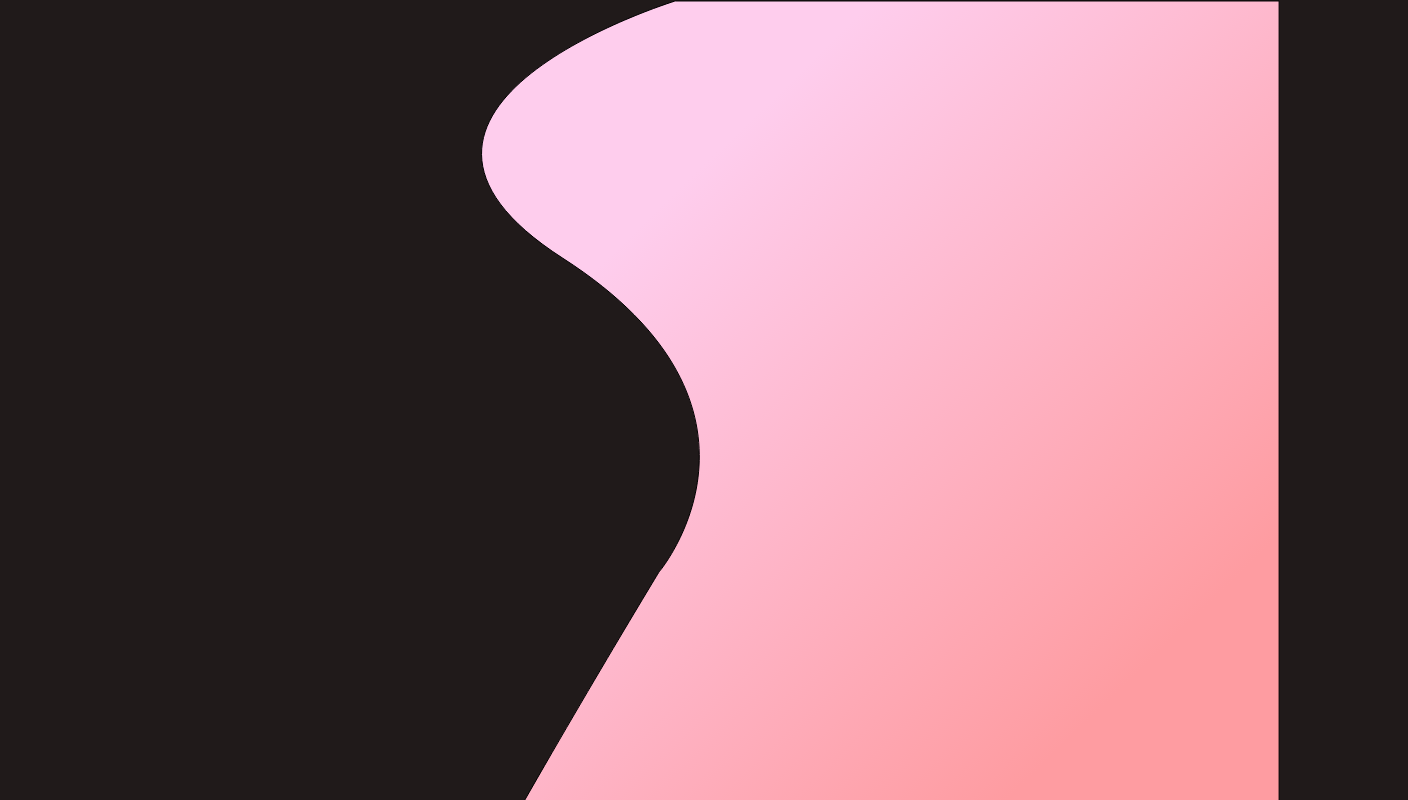
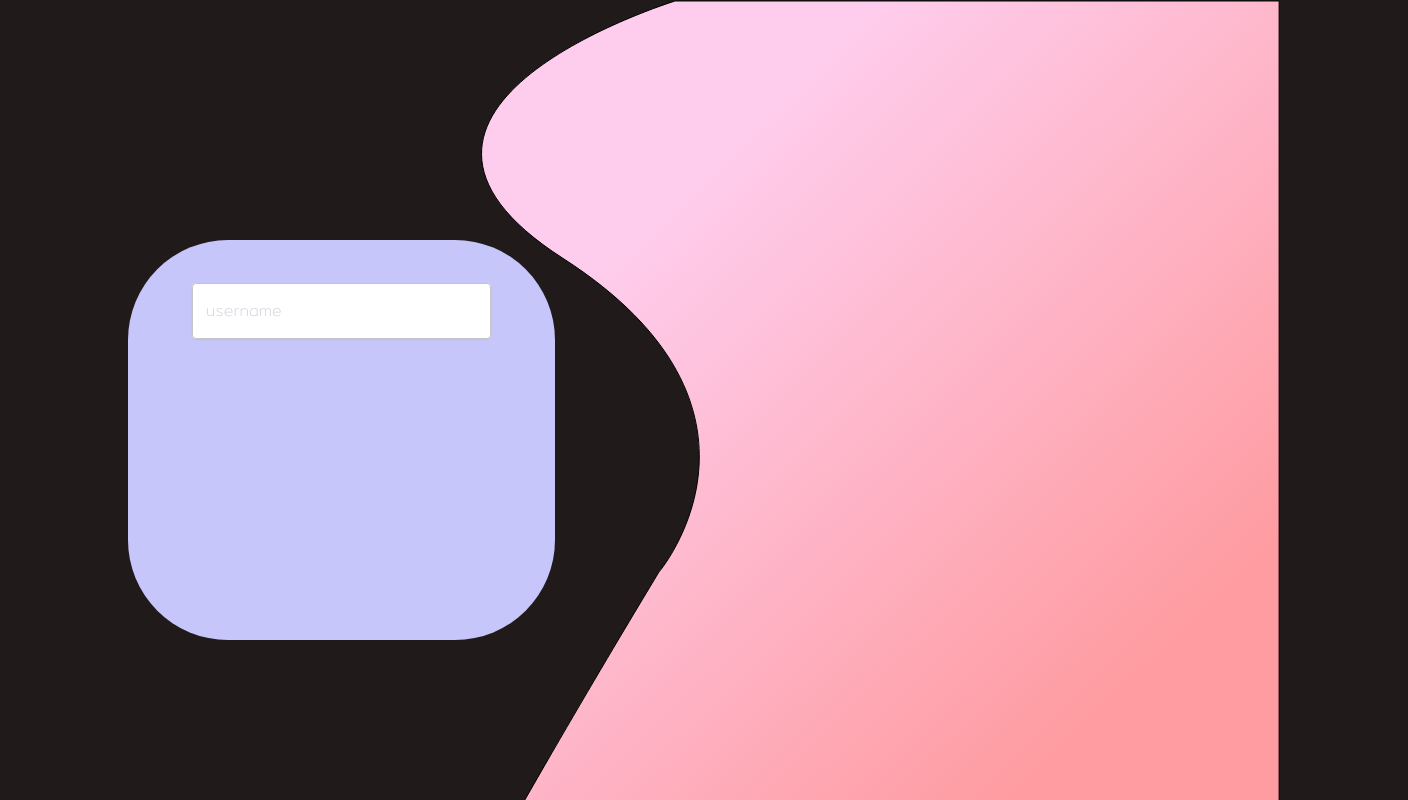
Before and after one commit to 22p21s0045/storage-of-idea, a Next.js app: page /login in a window 1280 px wide. Shown: the top 800 px of the page, 1408 px wide, since content can reach past the window. Built offline with nearby package versions, Linux system fonts and the light colour scheme.

Commit message:
add: login box

```diff
--- a/pages/login.tsx
+++ b/pages/login.tsx
@@ -1,13 +1,49 @@
 import React from "react";
 
 import Image from "next/image";
-import { Box } from "@mui/material";
+import { Box, Grid, Stack, TextField } from "@mui/material";
+
 function login() {
   return (
     <div>
-      <Box sx={{ position: "absolute", right: 0 }}>
-        <Image src="/svg/login/curve.svg" alt="curve" width={815} height={1020} />
+      <Box sx={{ position: "absolute", right: 0, zIndex: -1 }}>
+        <Image
+          src="/svg/login/curve.svg"
+          alt="curve"
+          width={815}
+          height={1020}
+        />
       </Box>
+      <Grid container sx={{ position: "absolute", top: "30%", left: "10%" }}>
+        <Grid
+          item
+          xs={9}
+          sm={12}
+          md={6}
+          lg={4}
+          sx={{
+            backgroundColor: "#C7C6FA",
+            borderRadius: "100px",
+            height: "50vh",
+          }}
+        >
+          <Stack
+            sx={{ width: "100%", marginTop: "10%" }}
+            alignItems="center"
+            justifyContent="center"
+          >
+            <TextField
+              sx={{ width: "70%", input: { color: "black" } }}
+              color="success"
+              label="username"
+              variant="outlined"
+              InputLabelProps={{
+                style: { fontFamily: "Mitr", color: "#D0D5DD" },
+              }}
+            />
+          </Stack>
+        </Grid>
+      </Grid>
     </div>
   );
 }
--- a/styles/globals.css
+++ b/styles/globals.css
@@ -1,10 +1,10 @@
+@import url("https://fonts.googleapis.com/css2?family=Mitr:wght@200&display=swap");
 html,
 body {
   padding: 0;
   margin: 0;
-  font-family: -apple-system, BlinkMacSystemFont, Segoe UI, Roboto, Oxygen,
-    Ubuntu, Cantarell, Fira Sans, Droid Sans, Helvetica Neue, sans-serif;
-    background-color: #201A1A;
+  font-family: "Mitr", sans-serif;
+  background-color: #201a1a;
 }
 
 a {
@@ -15,3 +15,20 @@ a {
 * {
   box-sizing: border-box;
 }
+.MuiOutlinedInput-root {
+  border-radius: 999px;
+  background: #ffffff;
+  box-shadow: 0px 1px 2px rgba(16, 24, 40, 0.05);
+  font-family: "Mitr", sans-serif;
+  color: #d0d5dd;
+}
+
+.MuiFilledInput-root {
+  border-color: rgb(69, 210, 161);
+  color: black;
+}
+.Mui-focused fieldset {
+  border-color: rgb(69, 210, 161);
+
+
+}
```
